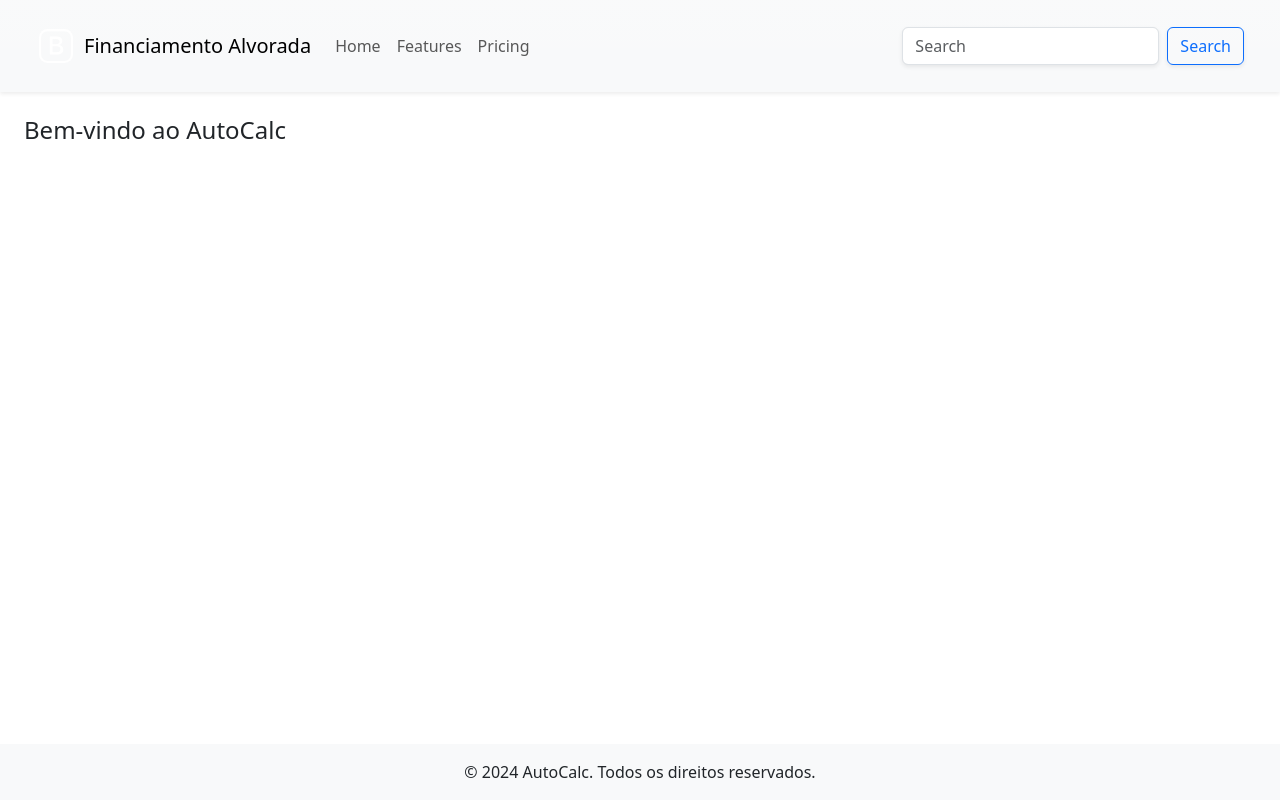
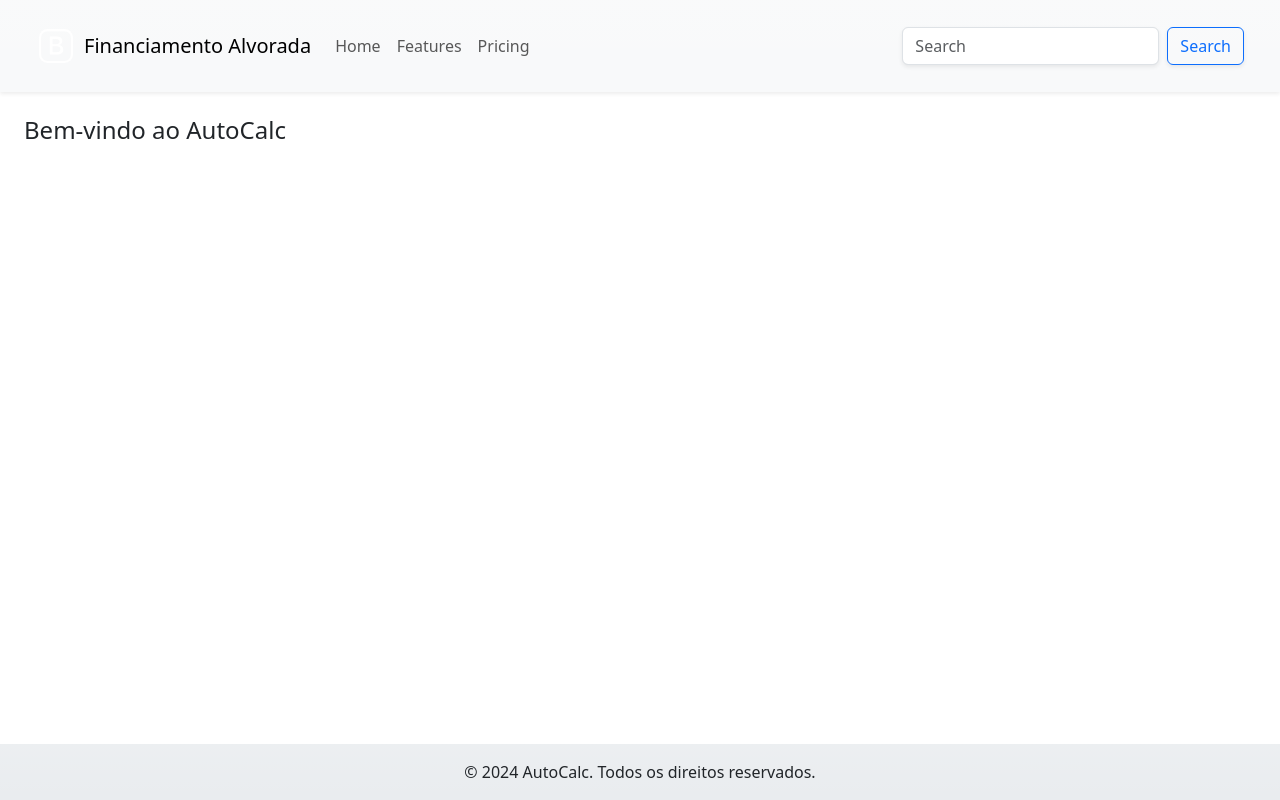
Before and after one commit to Patrick510/project-calc, a website: page project/main.html in a window 1280 px wide. Drawn offline with nearby package versions, Linux system fonts and the light colour scheme.

Commit message:
Mudança do background

```diff
--- a/project/src/components/Footer.html
+++ b/project/src/components/Footer.html
@@ -1,5 +1,5 @@
 <!-- Footer.html -->
-<footer class="bg-light text-center p-3 mt-auto">
+<footer class="bg-body-secondary bg-gradient text-center p-3 mt-auto">
     <div class="container">
         <p class="mb-0">&copy; 2024 AutoCalc. Todos os direitos reservados.</p>
     </div>
```
